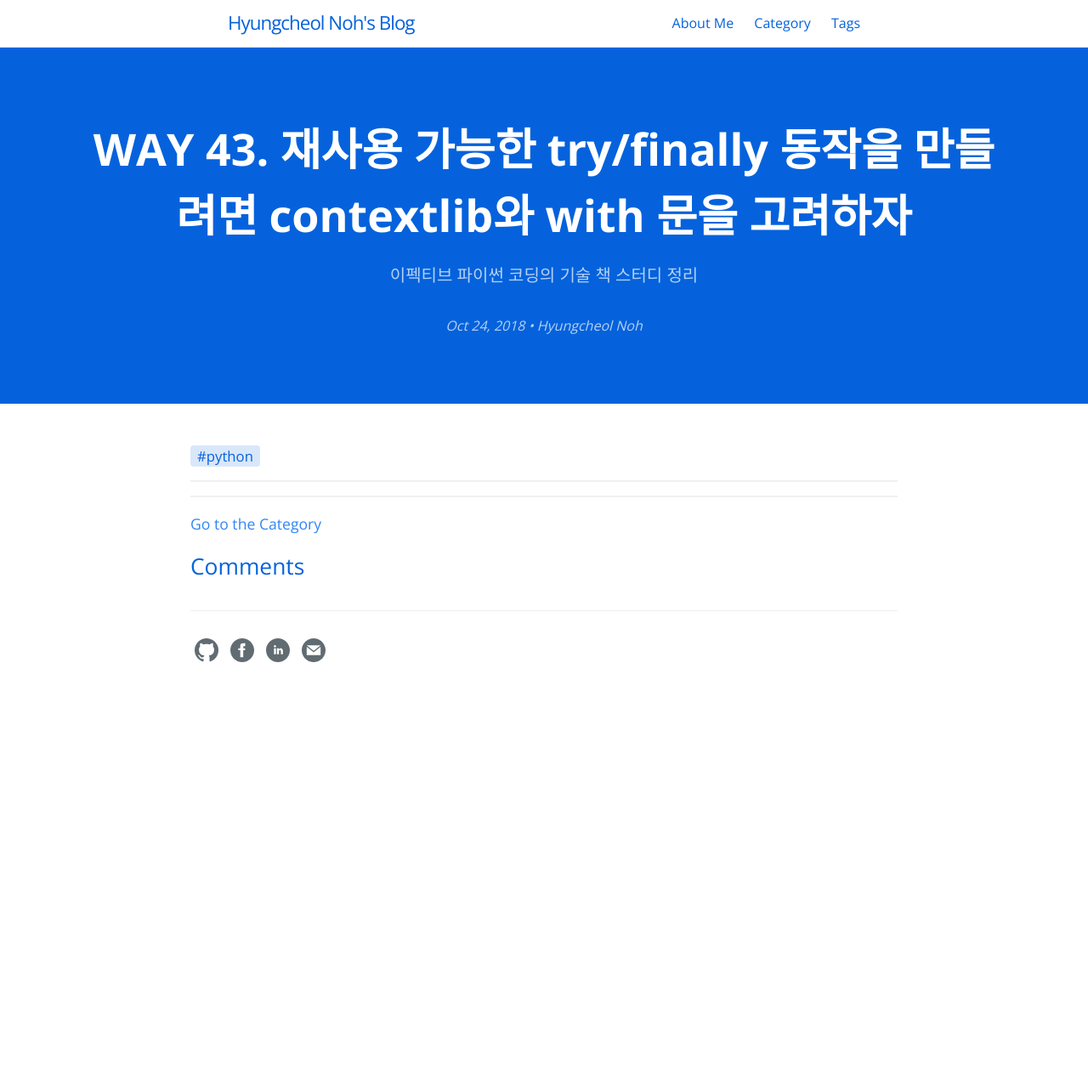
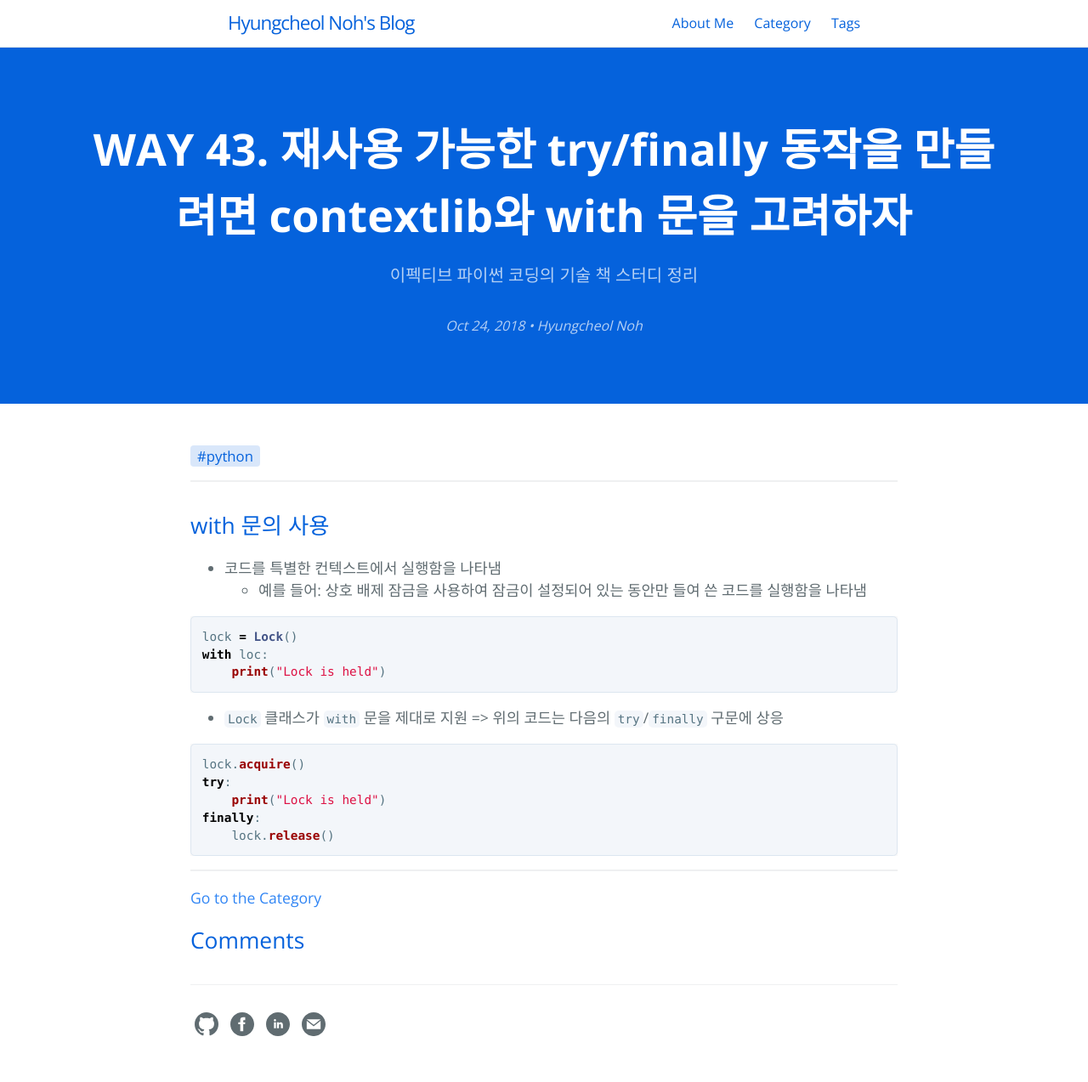
Before and after one commit to hcnoh/hcnoh.github.io, a Jekyll site: the page built from _posts/2018-10-24-effective-python-way43.md, in a window 1280 px wide. Shown: the whole page at 85% size. Built offline with Jekyll 4.4.1, drawn with Linux system fonts in a browser that asks for light colours; comment, search, counter and statistics services are not loaded; before the commit the page ends 900 px from its top, so only the background shows below that.

Commit message:
Update 2018-10-24-effective-python-way43.md

````diff
--- a/_posts/2018-10-24-effective-python-way43.md
+++ b/_posts/2018-10-24-effective-python-way43.md
@@ -11,3 +11,23 @@ image: /thumbnail-mobile.png
 author: "Hyungcheol Noh"
 permalink: /2018-10-24-effective-python-way43
 ---
+
+## with 문의 사용
+- 코드를 특별한 컨텍스트에서 실행함을 나타냄
+  - 예를 들어: 상호 배제 잠금을 사용하여 잠금이 설정되어 있는 동안만 들여 쓴 코드를 실행함을 나타냄
+
+```python
+lock = Lock()
+with loc:
+    print("Lock is held")
+```
+
+- `Lock` 클래스가 `with` 문을 제대로 지원 => 위의 코드는 다음의 `try`/`finally` 구문에 상응
+
+```python
+lock.acquire()
+try:
+    print("Lock is held")
+finally:
+    lock.release()
+```
````
